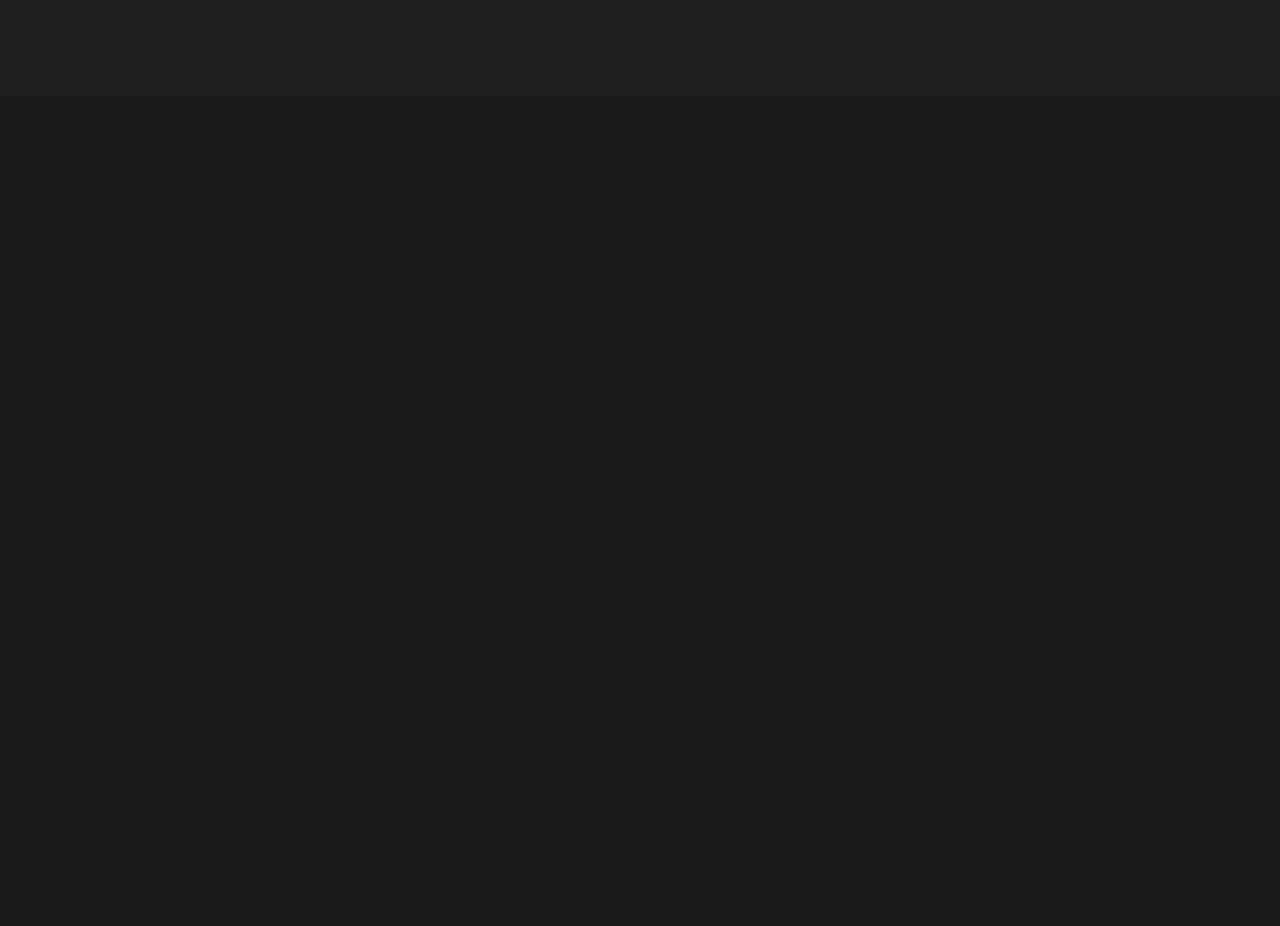
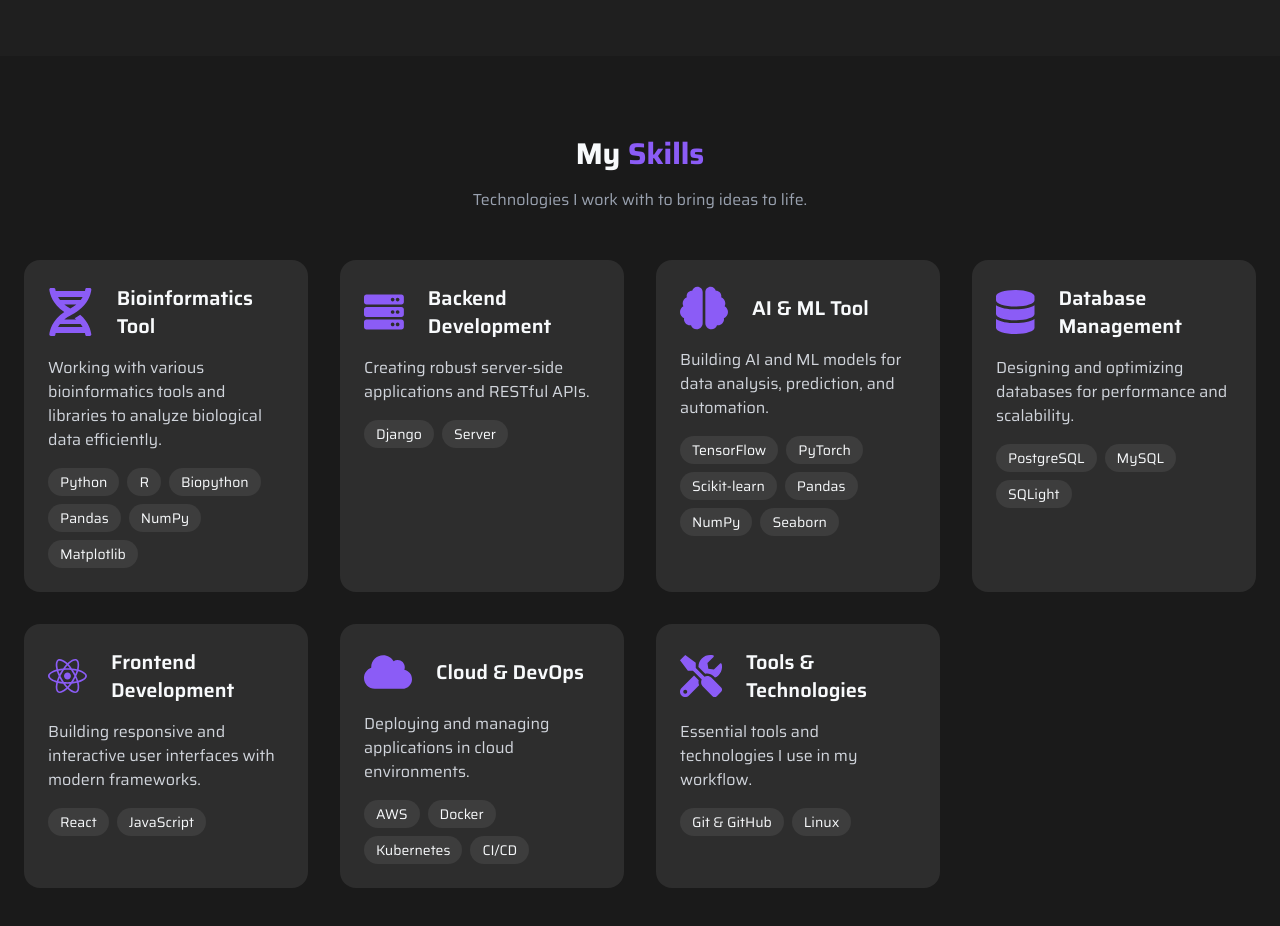
Before and after one commit to t-fahim/t-fahim.github.io, a React (Vite) app: page / in a window 1280 px wide. Shown: the part 1820-2746 px from the top of the page. Before the commit the page ends 1916 px from the top, so only its background shows below. Built offline with nearby package versions, Linux system fonts and the light colour scheme.

Commit message:
add skill section

```diff
--- a/src/assets/assets.js
+++ b/src/assets/assets.js
@@ -1,4 +1,4 @@
-import { FaLightbulb, FaPaintBrush, FaCode, FaReact, FaServer, FaMobileAlt, FaTools, FaNodeJs, FaStripe, FaVuejs, FaFire, FaDatabase, FaCloud, FaRobot } from 'react-icons/fa';
+import { FaLightbulb, FaPaintBrush, FaCode, FaReact, FaServer, FaMobileAlt, FaTools, FaNodeJs, FaStripe, FaVuejs, FaFire, FaDatabase, FaCloud, FaRobot, FaDna, FaBrain } from 'react-icons/fa';
 
 import profileImg from '../assets/profile.avif';
 import projectImg1 from '../assets/project1.avif';
@@ -39,28 +39,34 @@ export const aboutInfo = [
 
 export const skills = [
   {
-    title: 'Frontend Development',
-    icon: FaReact,
-    description: 'Building responsive and interactive user interfaces with modern frameworks.',
-    tags: ['React', 'Vue.js', 'Angular', 'TypeScript']
+    title: 'Bioinformatics Tool',
+    icon: FaDna,
+    description: 'Working with various bioinformatics tools and libraries to analyze biological data efficiently.',
+    tags: ['Python', 'R', 'Biopython', 'Pandas', 'NumPy', 'Matplotlib']
   },
   {
     title: 'Backend Development',
     icon: FaServer,
     description: 'Creating robust server-side applications and RESTful APIs.',
-    tags: ['Node.js', 'Express', 'Django', 'Laravel']
+    tags: ['Django', 'Server']
+  },
+  {
+  title: 'AI & ML Tool',
+  icon: FaBrain,
+  description: 'Building AI and ML models for data analysis, prediction, and automation.',
+  tags: ['TensorFlow', 'PyTorch', 'Scikit-learn', 'Pandas', 'NumPy', 'Seaborn']
   },
   {
     title: 'Database Management',
     icon: FaDatabase,
     description: 'Designing and optimizing databases for performance and scalability.',
-    tags: ['MongoDB', 'PostgreSQL', 'MySQL', 'Firebase']
+    tags: ['PostgreSQL', 'MySQL','SQLight']
   },
   {
-    title: 'Mobile Development',
-    icon: FaMobileAlt,
-    description: 'Building cross-platform mobile applications with modern tools.',
-    tags: ['React Native', 'Flutter', 'Ionic', 'Swift']
+    title: 'Frontend Development',
+    icon: FaReact,
+    description: 'Building responsive and interactive user interfaces with modern frameworks.',
+    tags: ['React', 'JavaScript']
   },
   {
     title: 'Cloud & DevOps',
@@ -71,8 +77,8 @@ export const skills = [
   {
     title: 'Tools & Technologies',
     icon: FaTools,
-    description: 'Essential tools and technologies I use in my development workflow.',
-    tags: ['Git & GitHub', 'Webpack', 'Figma', 'Jest']
+    description: 'Essential tools and technologies I use in my workflow.',
+    tags: ['Git & GitHub', 'Linux']
   }
 ];
 
--- a/src/components/About.jsx
+++ b/src/components/About.jsx
@@ -1,6 +1,7 @@
 import React from 'react'
-import { inertia, motion } from 'framer-motion'
-import { aboutInfo, assets } from '../assets/assets'
+// eslint-disable-next-line no-unused-vars
+import { motion } from 'framer-motion'
+import { aboutInfo } from '../assets/assets'
 
 
 const About = () => {
@@ -13,7 +14,7 @@ const About = () => {
         id='about'
         className='py-20 bg-dark-200'>
           {/* heading */}
-          <h2 className='text-3xl font-bold text-center mb-4'>About
+          <h2 className='text-3xl font-bold text-center mb-8'>About
             <span className='text-purple'> Me</span>
           </h2>
 
@@ -38,12 +39,12 @@ const About = () => {
               transition={{duration: 0.9, ease: 'easeOut'}}
               viewport={{once: false, amount:0.2}}
               className='md:w-1/2'>
-                <div className='rounded-2xl p-8'>
+                <div className='rounded-2xl p-4'>
                   <h3 className='text-2xl font-semibold mb-6'>My Journey</h3>
-                  <p className='text-gray-300 mb-6 text-justify'>
+                  <p className='text-gray-300 mb-6'>
                     I am an undergraduate Bioinformatics Engineering student with a deep interest in coding. My journey into technology began when I received my first laptop during COVID-19 period, which sparked my curiosity and love for programming & Linux OS. This passion led me to choose Bioinformatics Engineering, a challenging and innovative field that bridges technology and biology.
                   </p>
-                  <p className='text-gray-300 mb-6 text-justify'>
+                  <p className='text-gray-300 mb-6'>
                     When I'm not coding, you can find me exploring new technologies & bioinformatics tools, reading FOSS article, contributing to open-source projects, or sharing my knowledge & experience through blogs and tutorials. I believe in continuous learning and pushing the boundaries of what's possible.
                   </p>
 
--- /dev/null
+++ b/src/components/Skills.jsx
@@ -0,0 +1,52 @@
+import React from 'react'
+// eslint-disable-next-line no-unused-vars
+import { motion } from 'framer-motion'
+import { skills } from '../assets/assets'
+
+
+const Skills = () => {
+  return (
+    <motion.div
+        initial={{opacity:0, y:50}}
+        whileInView={{opacity:1, y:0}}
+        transition={{duration: 1, ease: 'easeOut'}}
+        viewport={{once: false, amount:0.2}}
+        id='skills'
+        className='py-20 bg-dark-100'>
+            <div className='container mx-auto px-6'>
+                <h2 className='text-3xl font-bold text-center mb-4'>My
+                    <span className='text-purple'> Skills</span>
+                </h2>
+                <p className='text-gray-400 text-center max-w-2xl mx-auto mb-12'>
+                    Technologies I work with to bring ideas to life.
+                </p>
+
+                <div className='grid grid-cols-1 md:grid-cols-2 lg:grid-cols-3 xl:grid-cols-4 gap-8 mx-auto'>
+                    {
+                        skills.map((skill, index)=>(
+                            <div key={index} className='bg-dark-300 rounded-2xl p-6 hover:-translate-y-2 transition duration-300 cursor-pointer'>
+                                <div className='flex items-center mb-4'>
+                                    <skill.icon className='w-12 h-12 text-purple mr-6'/>
+                                    <h3 className='text-xl font-semibold '>
+                                        {skill.title}
+                                    </h3>
+                                </div>
+                                <p className='text-gray-300 mb-4'>
+                                    {skill.description}
+                                </p>
+                                <div className='flex flex-wrap gap-2'>
+                                    {skill.tags.map((tech)=>(
+                                        <span key={tech} className='px-3 py-1 bg-dark-400 rounded-full text-sm'>{tech}</span>
+                                    ))}
+                                </div>
+                            </div>
+                        ))
+                    }
+                </div>
+            </div>
+
+    </motion.div>
+  )
+}
+
+export default Skills
--- a/src/pages/Home.jsx
+++ b/src/pages/Home.jsx
@@ -1,12 +1,14 @@
 import React from 'react'
 import Hero from '../components/Hero'
 import About from '../components/About'
+import Skills from '../components/Skills'
 
 const Home = () => {
   return (
     <>
       <Hero />
       <About />
+      <Skills />
     </>
   )
 }
```
